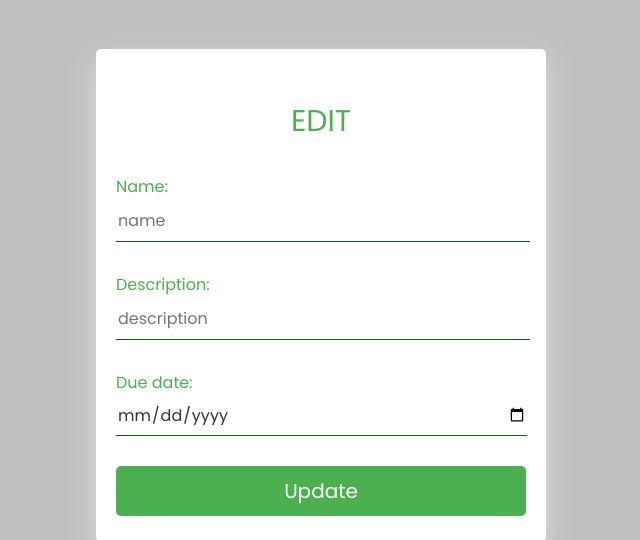
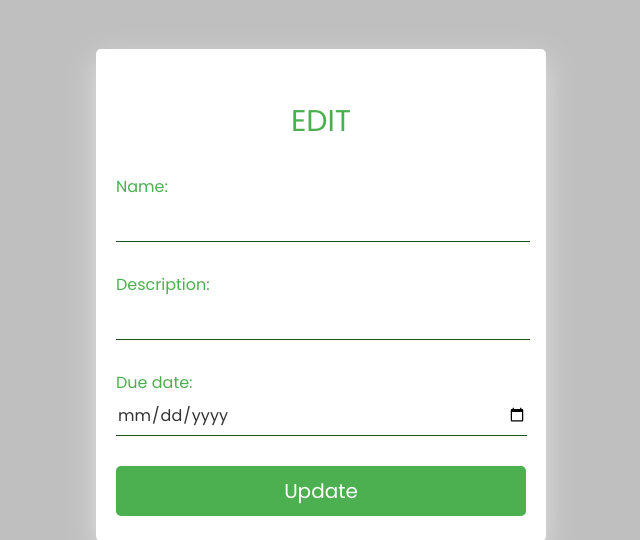
Before and after one commit to markussika/todo_lapsins, a PHP site: page /edit?id=1 in a window 1280 px wide. Shown: the part 51-591 px from the top of the page, without its empty margins (319-959 px from the left). Run offline with PHP 8.4, Linux system fonts and the light colour scheme; the visitor is signed in with stand-in values (Sample User, id 1); data that the repository does not hold is empty.

Commit message:
fix edit

```diff
--- a/App/controllers/edit.php
+++ b/App/controllers/edit.php
@@ -8,10 +8,10 @@ if ($_SERVER["REQUEST_METHOD"] == "POST") {
 
     $errors = [];
 
-    if(!Validator::string($_POST["name"])){
+    if(!Validator::string($_POST["name"],min: 1, max: 255)){
         $errors["name"] = "Name incorrect";
     }
-    if(!Validator::string($_POST["description"])){
+    if(!Validator::string($_POST["description"],min: 1)){
         $errors["description"] = "Description incorrect";
     }
     if(!Validator::date($_POST["due"],date("Y-m-d"))){
--- a/App/views/edit.view.php
+++ b/App/views/edit.view.php
@@ -6,30 +6,28 @@
      } ?>
 
 <div class="form-wrapper">
-    <div>
     <div class="loginform">
     <h2 class="edit">Edit <?=($_POST["name"] ?? $todos["name"])?></h2>
     <form method="POST">
         Name:
         <input type="hidden" name="id" value="<?= $todos["id"] ?>" />
-            <input type="text" name='name' value="<?=($_POST["name"] ?? $todos["name"])?>" placeholder="name"/>
+            <input type="text" name='name' value="<?=($_POST["name"] ?? $todos["name"])?>"/>
             <?php if(isset($errors["name"])) { ?>
-                <p class="invalid-data"><?= $errors["name"] ?></p>
+                <div><p class="error"><?= $errors["name"]?></p></div>
             <?php } ?>
             Description:
-            <input type="text" class="edit-input" name='description' value="<?=($_POST["description"] ?? $todos["description"])?>" placeholder="description"/>
+            <input type="text" name='description' value="<?=($_POST["description"] ?? $todos["description"])?>"/>
             <?php if(isset($errors["description"])) { ?>
-                <p class="invalid-data"><?= $errors["description"] ?></p>
+                <div><p class="error"><?= $errors["description"]?></p></div>
             <?php } ?>
         <label>Due date:
             <input type="date" name='due' value="<?=($_POST["due"] ?? $todos["due"])?>"/>
             <?php if(isset($errors["due"])) { ?>
-                ><?= $errors["due"] ?>
+                <div><p class="error"><?= $errors["due"]?></p></div>
             <?php } ?>
         </label>
         <input type="submit" name="Update" value="Update">
         </form>
     </div>
 </div>
-</div>
 <?php require "../App/views/components/footer.php" ?>
```
